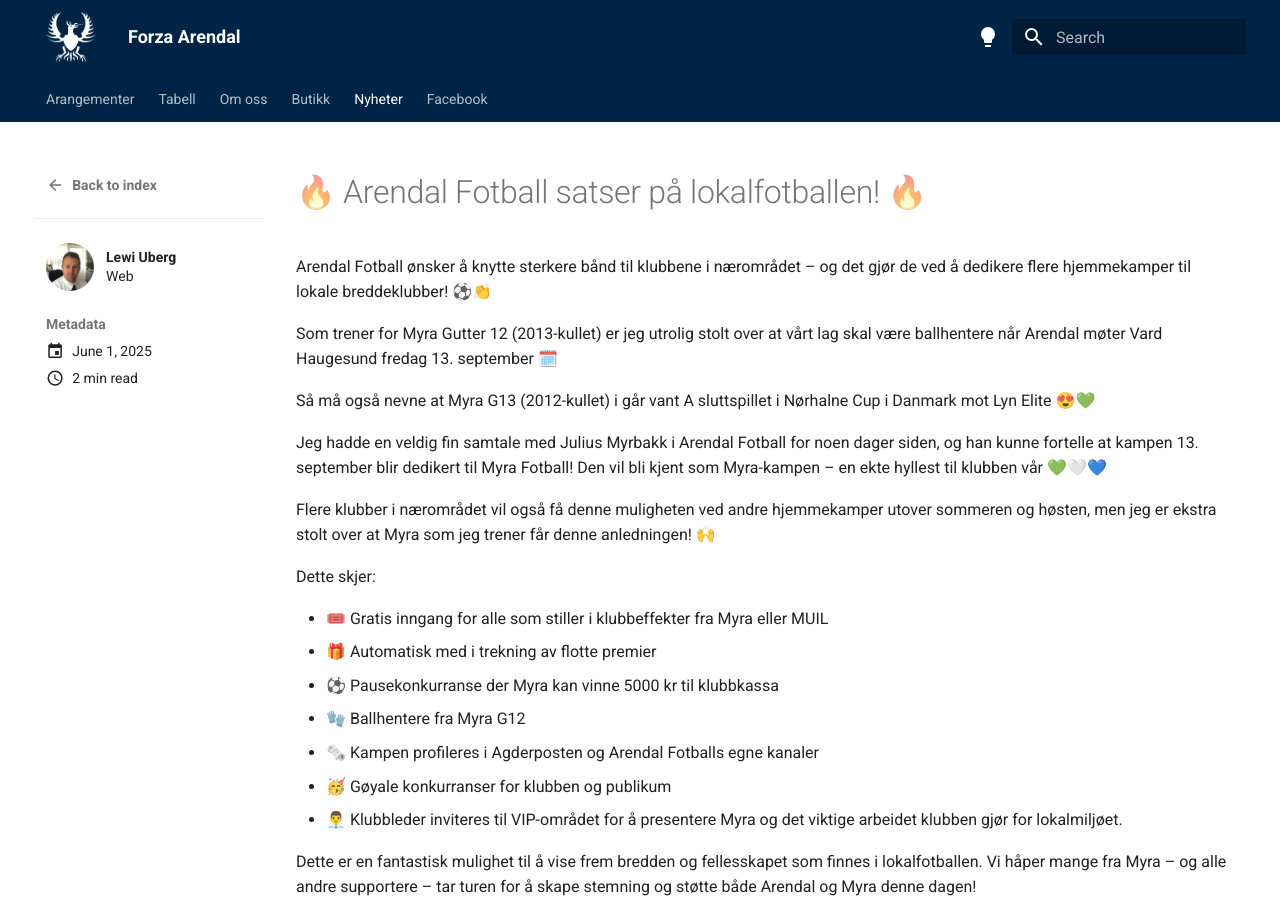
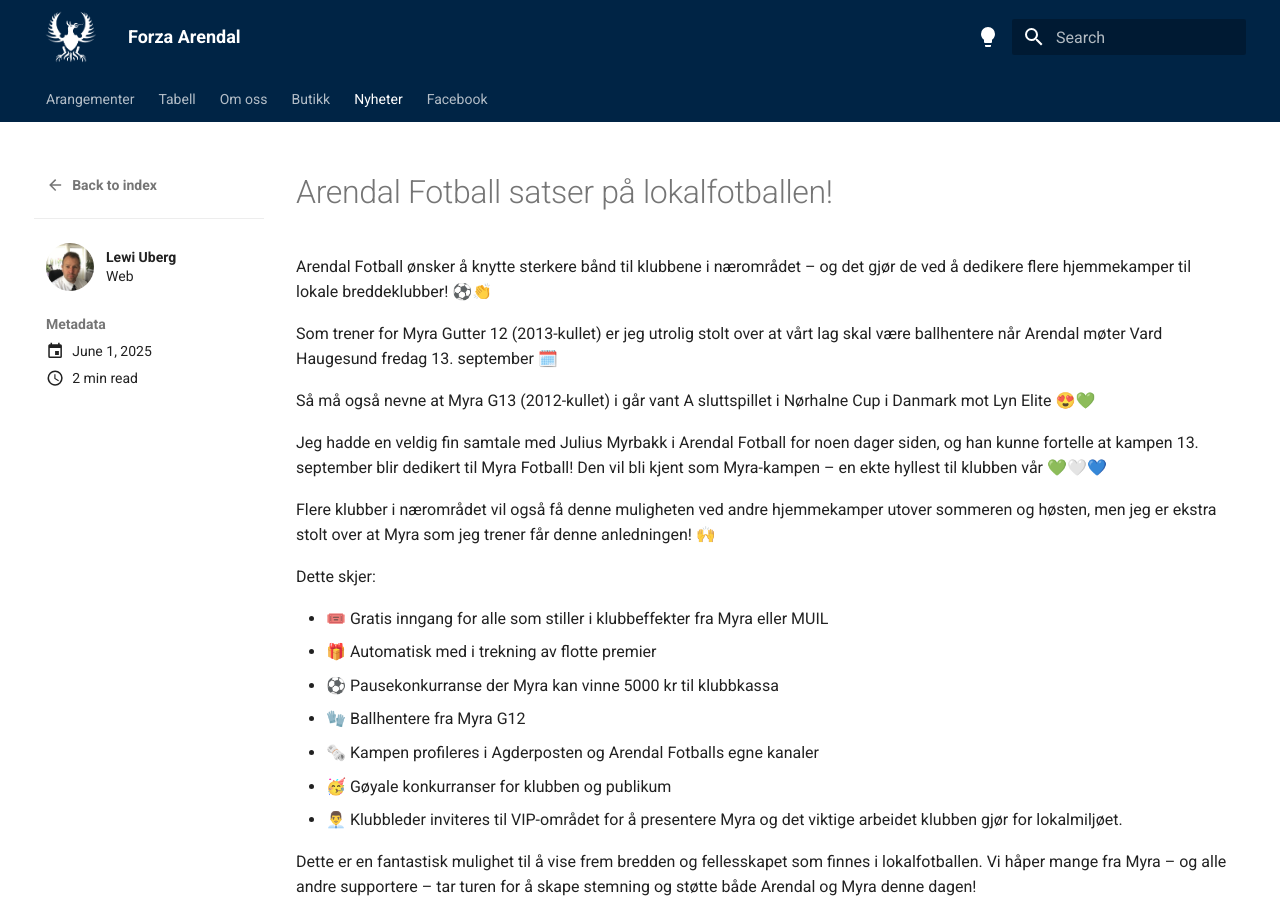
Before and after one commit to lewiuberg/forza-arendal, an MkDocs documentation site: the page built from docs/blog/posts/2025-05-27.md, in a window 1280 px wide and 900 px high. Built offline with MkDocs 1.6.1 and Material for MkDocs 9.7.7, drawn with Linux system fonts in a browser that asks for light colours; comment, search, counter and statistics services are not loaded.

```diff
--- a/docs/blog/posts/2025-05-27.md
+++ b/docs/blog/posts/2025-05-27.md
@@ -15,7 +15,7 @@ draft: false
 #       - Material documentation: https://squidfunk.github.io/mkdocs-material
 ---
 
-# 🔥 Arendal Fotball satser på lokalfotballen! 🔥
+# Arendal Fotball satser på lokalfotballen!
 
 Arendal Fotball ønsker å knytte sterkere bånd til klubbene i nærområdet – og det gjør de ved å dedikere flere hjemmekamper til lokale breddeklubber! ⚽👏
 
```
